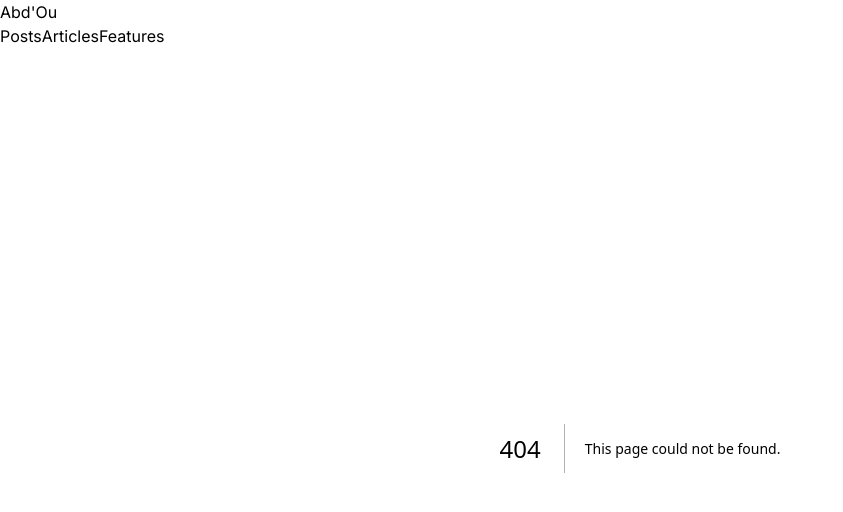
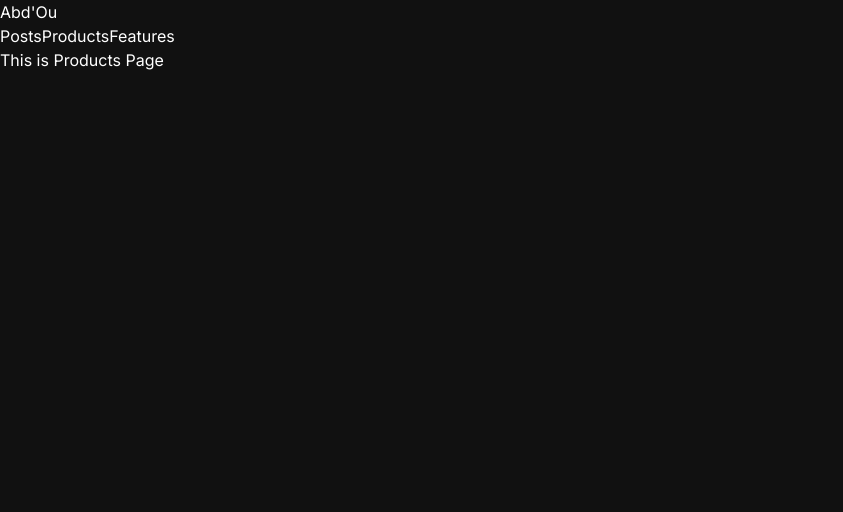
Before and after one commit to abdok10/nextjs-demo-app, a Next.js app: page /products in a window 1280 px wide. Before the commit this address had no page. Shown: the top 512 px of the page, without its empty margins (0-843 px from the left). Built offline with nearby package versions, Linux system fonts and the light colour scheme.

Commit message:
adding crud to Projects Page

```diff
--- a/app/articles/page.js
+++ /dev/null
@@ -1,4 +0,0 @@
-function ArticlesPage() {
-    return <p className="mt-5">This is Articles Page</p>;
-  }
-  export default ArticlesPage;
--- a/app/layout.js
+++ b/app/layout.js
@@ -20,7 +20,7 @@ export default function RootLayout({ children }) {
             </Link>
             <div className="mr-20 flex gap-5">
               <Link href="/posts">Posts</Link>
-              <Link href="/articles">Articles</Link>
+              <Link href="/products">Products</Link>
               <Link href="/features">Features</Link>
             </div>
           </nav>
--- a/app/posts/[postId]/page.js
+++ b/app/posts/[postId]/page.js
@@ -6,9 +6,8 @@ async function ShowPost({ params }) {
 
   const loadingJsx = (
     <div className="flex justify-center">
-      <p className="text-2xl text-cyan-500 font-bold">Loading...</p>
-    </div>
-  );
+      <p className="text-2xl text-cyan-500 font">Loading...</p>
+    </div>)
 
   return (
     <div>
--- /dev/null
+++ b/app/products/page.js
@@ -0,0 +1,4 @@
+function ProductsPage() {
+    return <p className="mt-5">This is Products Page</p>;
+  }
+  export default ProductsPage;
```
